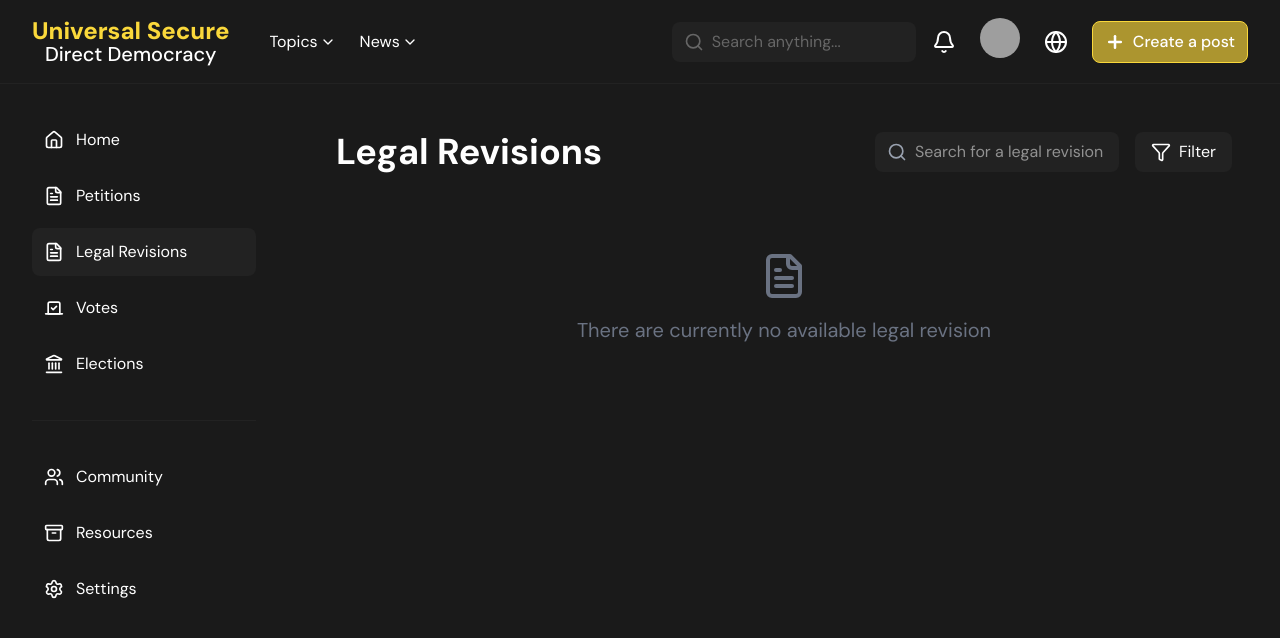
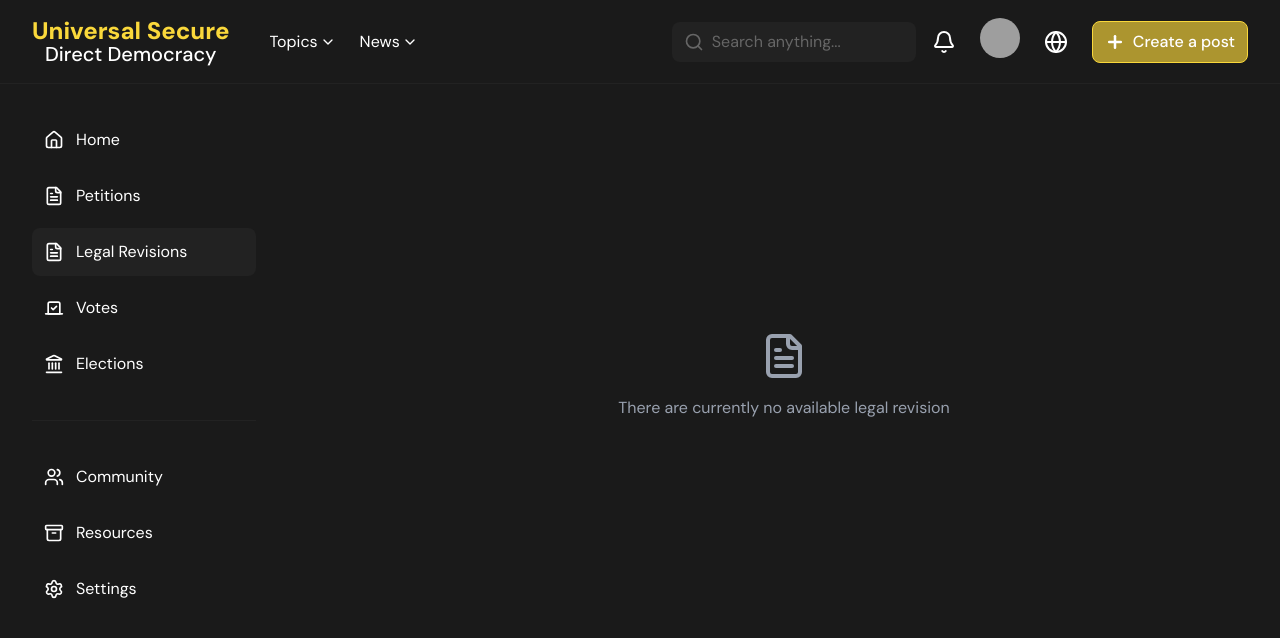
Before and after one commit to MikeyhCutey231/usdd, a React (Vite) app: page /legal-revisions in a window 1280 px wide. Shown: the top 638 px of the page. Built offline with nearby package versions, Linux system fonts and the light colour scheme; grey boxes are pictures that could not be loaded.

Commit message:
Add conditional rendering for legal revisions and votes display

```diff
--- a/src/components/LegalRevisions.jsx
+++ b/src/components/LegalRevisions.jsx
@@ -74,6 +74,13 @@ const LegalRevisions = () => {
 
   return (
     <main className="flex-1 p-12 bg-[#1A1A1A] text-white">
+      {legalRevisions.length === 0 ? (
+        <div className="flex flex-col items-center justify-center text-center text-gray-400 h-full pt-50">
+          <FileText size={48} className="mb-4" />
+          <p>There are currently no available legal revision</p>
+        </div>
+      ) : (
+        <>
           <div className="flex justify-between items-center mb-8">
             <h2 className="text-4xl font-bold">Legal Revisions</h2>
             <div className="flex items-center space-x-4">
@@ -105,17 +112,12 @@ const LegalRevisions = () => {
             </div>
           </div>
           <div className="space-y-8">
-        {legalRevisions.length > 0 ? (
-          legalRevisions.map((legalRevision, index) => (
+            {legalRevisions.map((legalRevision, index) => (
               <LegalRevisionCard key={index} legalRevision={legalRevision} />
-          ))
-        ) : (
-          <div className="flex flex-col items-center justify-center text-center py-12">
-            <FileText size={48} className="mb-4 text-gray-500" />
-            <p className="text-xl text-gray-500">There are currently no available legal revision</p>
+            ))}
           </div>
+        </>
       )}
-      </div>
     </main>
   );
 };
--- a/src/components/Votes.jsx
+++ b/src/components/Votes.jsx
@@ -69,6 +69,13 @@ const Votes = () => {
 
   return (
     <main className="flex-1 p-12 bg-[#1A1A1A] text-white">
+      {legalRevisions.length === 0 ? (
+        <div className="flex flex-col items-center justify-center text-center text-gray-400 h-full pt-50">
+          <FileText size={48} className="mb-4" />
+          <p>No Bill to be voted at the moment</p>
+        </div>
+      ) : (
+        <>
           <div className="flex justify-between items-center mb-8">
             <h2 className="text-4xl font-bold">Votes</h2>
             <div className="flex items-center space-x-4">
@@ -100,17 +107,12 @@ const Votes = () => {
             </div>
           </div>
           <div className="grid grid-cols-1 md:grid-cols-3 gap-4">
-        {legalRevisions.length > 0 ? (
-          legalRevisions.map((legalRevision, index) => (
+            {legalRevisions.map((legalRevision, index) => (
               <VoteCard key={index} legalRevision={legalRevision} />
-          ))
-        ) : (
-          <div className="flex flex-col items-center justify-center text-center py-12 col-span-3">
-            <FileText size={48} className="mb-4 text-gray-500" />
-            <p className="text-xl text-gray-500">No Bill to be voted at the moment</p>
+            ))}
           </div>
+        </>
       )}
-      </div>
     </main>
   );
 };
```
Lines whose indentation alone changed are shown as unchanged.
